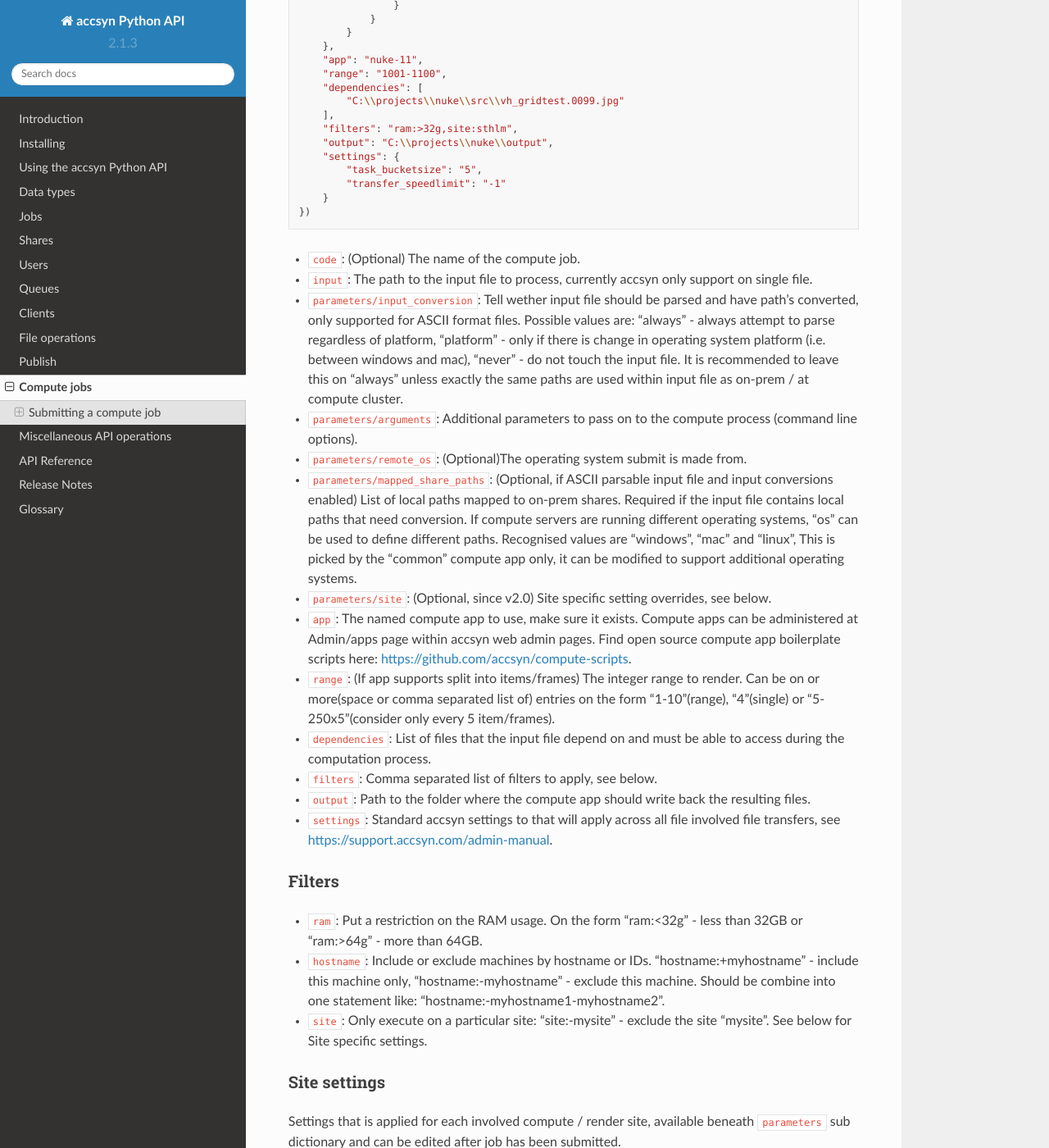
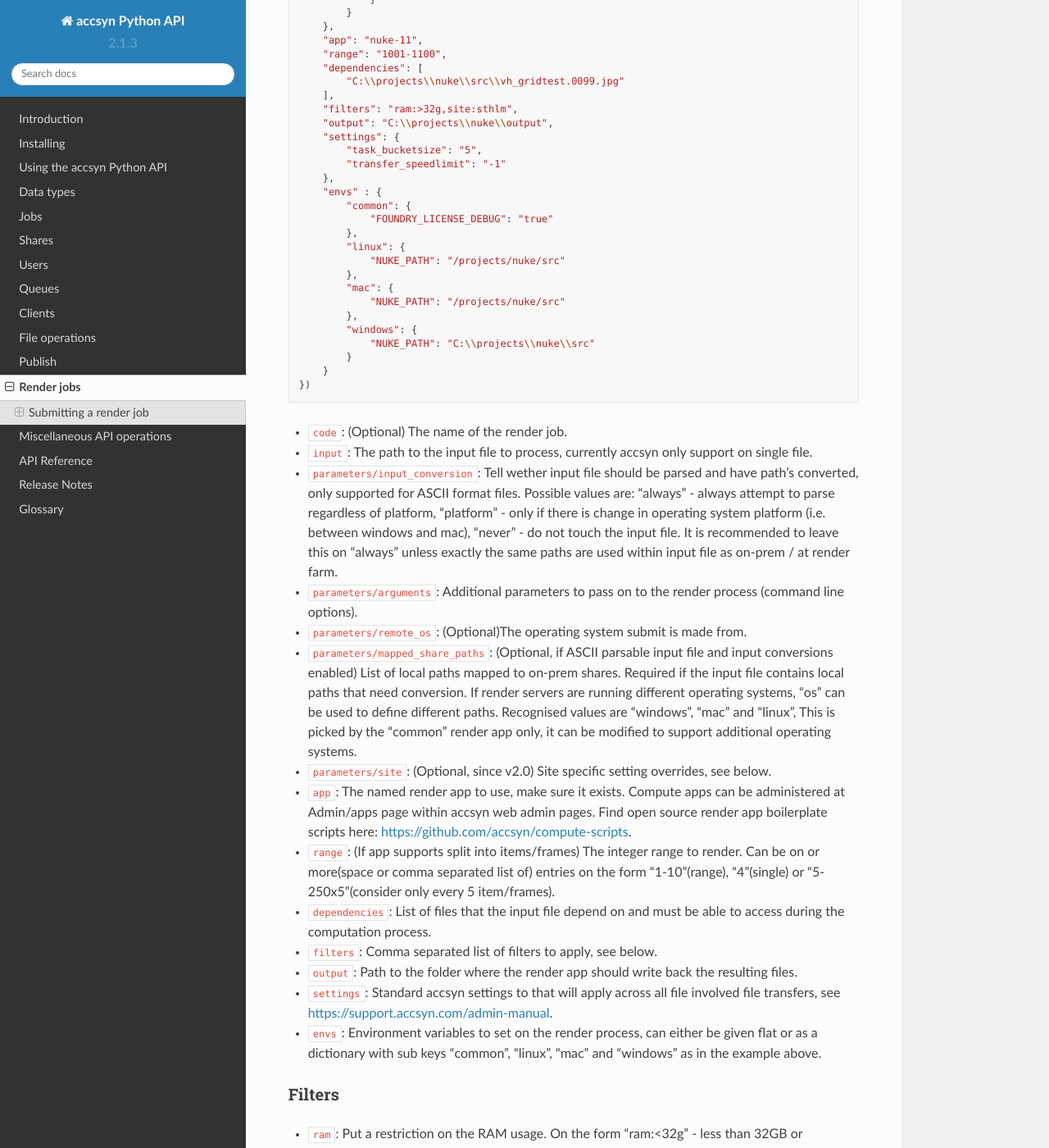
Before and after one commit to accsyn/accsyn-python-api, a Sphinx documentation site: the page built from doc/render.rst, in a window 1280 px wide and 1400 px high, scrolled down 927 px. Shown: the whole window at 82% size. Built offline with Sphinx 7.4.7 and the Read the Docs theme 2.0.0, drawn with Linux system fonts in a browser that asks for light colours; some of the changed text lies outside the part shown.

Commit message:
Updated documentation; compute > render rename; Added envs to render job submit example

```diff
--- a/doc/index.rst
+++ b/doc/index.rst
@@ -22,7 +22,7 @@ Welcome to the accsyn :term:`Python` :term:`API` documentation.
     clients
     file
     publish
-    compute
+    render
     misc
     api_reference/index
     release_notes
--- a/doc/compute.rst
+++ b/doc/render.rst
@@ -1,22 +1,22 @@
 ..
     :copyright: Copyright (c) 2022 accsyn
 
-.. _compute:
+.. _render:
 
-************
-Compute jobs
-************
+***********
+Render jobs
+***********
 
-The accsyn compute/render feature allows submitting CPU intensive tasks to accsyn,
+The accsyn render/compute feature allows submitting CPU intensive tasks to accsyn,
 for queued processing on a cluster/farm of computers on one or more sites.
-accsyn supports site-to-site transfer of compute dependencies, as long as they are
+accsyn supports site-to-site transfer of render dependencies, as long as they are
 specified properly and reside on a (root) share.
 
 
-Submitting a compute job
-========================
+Submitting a render job
+=======================
 
-The Python accsyn API support submission of accsyn compute jobs, here follows an example for rendering a Nuke 2D compositing job::
+The Python accsyn API support submission of accsyn render jobs, here follows an example for rendering a Nuke 2D compositing job::
 
     jobs = session.create("job",{
         "code": "test_v002.nk render",
@@ -62,24 +62,39 @@ The Python accsyn API support submission of accsyn compute jobs, here follows an
         "settings": {
             "task_bucketsize": "5",
             "transfer_speedlimit": "-1"
+        },
+        "envs" : {
+            "common": {
+                "FOUNDRY_LICENSE_DEBUG": "true"
+            },
+            "linux": {
+                "NUKE_PATH": "/projects/nuke/src"
+            },
+            "mac": {
+                "NUKE_PATH": "/projects/nuke/src"
+            },
+            "windows": {
+                "NUKE_PATH": "C:\\projects\\nuke\\src"
+            }
         }
     })
 
 
 
-* ``code``: (Optional) The name of the compute job.
+* ``code``: (Optional) The name of the render job.
 * ``input``: The path to the input file to process, currently accsyn only support on single file.
-* ``parameters/input_conversion``: Tell wether input file should be parsed and have path's converted, only supported for ASCII format files. Possible values are: "always" - always attempt to parse  regardless of platform, "platform" - only if there is change in operating system platform (i.e. between windows and mac), "never" - do not touch the input file. It is recommended to leave this on "always" unless exactly the same paths are used within input file as on-prem / at compute cluster.
-* ``parameters/arguments``: Additional parameters to pass on to the compute process (command line options).
+* ``parameters/input_conversion``: Tell wether input file should be parsed and have path's converted, only supported for ASCII format files. Possible values are: "always" - always attempt to parse  regardless of platform, "platform" - only if there is change in operating system platform (i.e. between windows and mac), "never" - do not touch the input file. It is recommended to leave this on "always" unless exactly the same paths are used within input file as on-prem / at render farm.
+* ``parameters/arguments``: Additional parameters to pass on to the render process (command line options).
 * ``parameters/remote_os``: (Optional)The operating system submit is made from.
-* ``parameters/mapped_share_paths``: (Optional, if ASCII parsable input file and input conversions enabled) List of local paths mapped to on-prem shares. Required if the input file contains local paths that need conversion. If compute servers are running different operating systems, "os" can be used to define different paths. Recognised values are "windows", "mac" and "linux", This is picked by the "common" compute app only, it can be modified to support additional operating systems.
+* ``parameters/mapped_share_paths``: (Optional, if ASCII parsable input file and input conversions enabled) List of local paths mapped to on-prem shares. Required if the input file contains local paths that need conversion. If render servers are running different operating systems, "os" can be used to define different paths. Recognised values are "windows", "mac" and "linux", This is picked by the "common" render app only, it can be modified to support additional operating systems.
 * ``parameters/site``: (Optional, since v2.0) Site specific setting overrides, see below.
-* ``app``: The named compute app to use, make sure it exists. Compute apps can be administered at Admin/apps page within accsyn web admin pages. Find open source compute app boilerplate scripts  here: https://github.com/accsyn/compute-scripts.
+* ``app``: The named render app to use, make sure it exists. Compute apps can be administered at Admin/apps page within accsyn web admin pages. Find open source render app boilerplate scripts  here: https://github.com/accsyn/compute-scripts.
 * ``range``: (If app supports split into items/frames) The integer range to render. Can be on or more(space or comma separated list of) entries on the form "1-10"(range), "4"(single) or "5-250x5"(consider only every 5 item/frames).
 * ``dependencies``: List of files that the input file depend on and must be able to access during the computation process.
 * ``filters``: Comma separated list of filters to apply, see below.
-* ``output``: Path to the folder where the compute app should write back the resulting files.
+* ``output``: Path to the folder where the render app should write back the resulting files.
 * ``settings``: Standard accsyn settings to that will apply across all file involved file transfers, see https://support.accsyn.com/admin-manual.
+* ``envs``: Environment variables to set on the render process, can either be given flat or as a dictionary with sub keys "common", "linux", "mac" and "windows" as in the example above.
 
 
 Filters
@@ -93,19 +108,19 @@ Filters
 Site settings
 *************
 
-Settings that is applied for each involved compute / render site, available beneath ``parameters`` sub dictionary and can be edited after job has been submitted.
+Settings that is applied for each involved render site, available beneath ``parameters`` sub dictionary and can be edited after job has been submitted.
 
 Proved settings as a dictionary by site name or ID, with sub key "settings":
 
-* ``download``; Settings that will apply to all downloads from main site to this site, typically compute scripts and dependencies. In the example above,
+* ``download``; Settings that will apply to all downloads from main site to this site, typically render scripts and dependencies. In the example above,
 * ``upload``; Settings that will apply to all uploads from this site back to main site.
 * ``common``; Settings that will apply to both downloads and uploads.
 
 
 The ``local`` site is reserved and means the remote submitting computer and will only be considered when submitting from the remote "roaming" site. With the local site
-download and upload are swapped settings wise, meaning that upload settings apply to the upload of compute scripts and dependencies to main site and
+download and upload are swapped settings wise, meaning that upload settings apply to the upload of render scripts and dependencies to main site and
 download settings apply to the download of generated files.
 
 .. note::
 
-    To provide settings that should apply to all compute job sync transfers, put them in ``settings`` dictionary in payload root.
+    To provide settings that should apply to all render job sync transfers, put them in ``settings`` dictionary in payload root.
--- a/source/accsyn_api/session.py
+++ b/source/accsyn_api/session.py
@@ -586,8 +586,7 @@ class Session(object):
         :param entitytype: The type of entity to update (job, share, acl, ..)
         :param entityid: The id of the entity.
         :param data: The dictionary containing attributes to update.
-        :return: The updated entity data, as dictionary.
-        """
+        :return: The updated entity data, as dictionary
 
         .. deprecated:: 2.0.2
             Since Python 2.0.2 you should use the :func:`update` function instead
```
